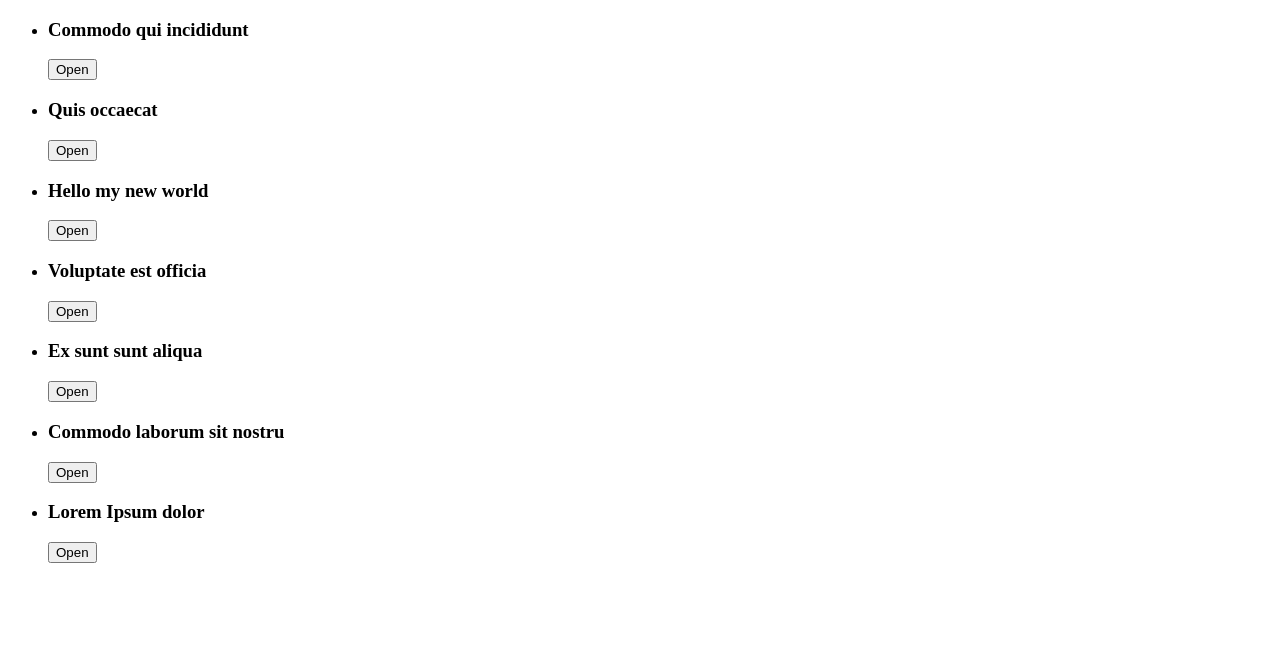
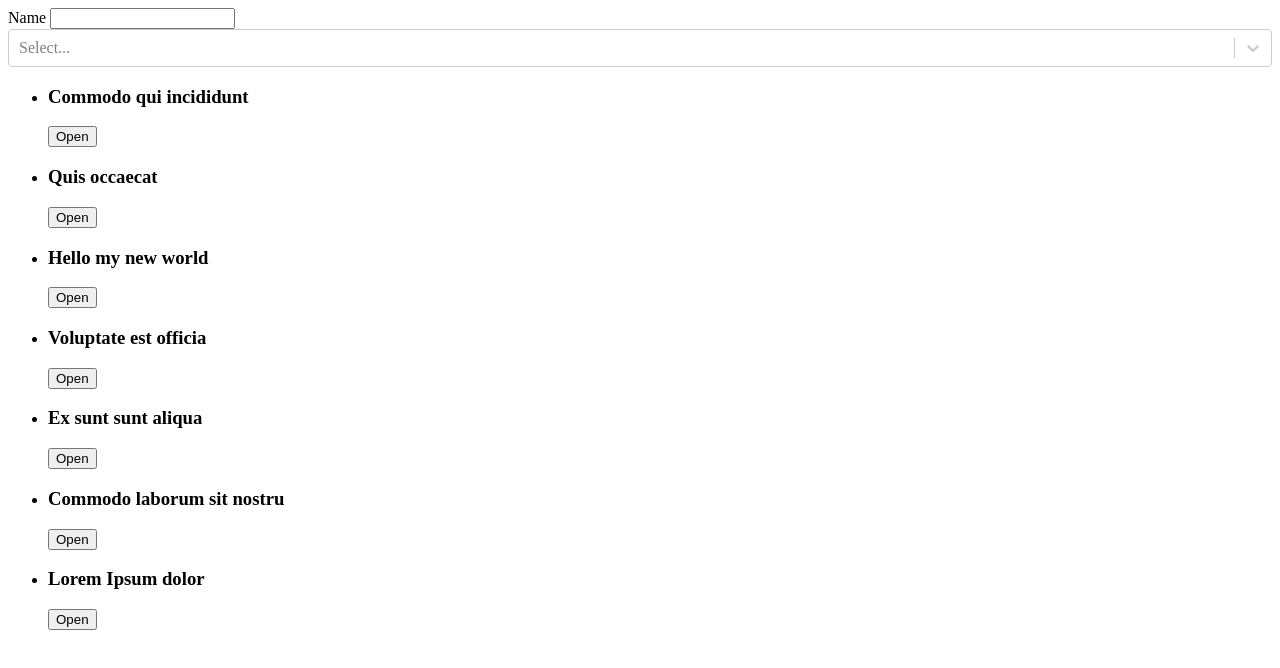
Before and after one commit to neustupov/BasicReact, a React (Create React App) app in the folder app/: page / in a window 1280 px wide. Shown: the top 668 px of the page. Built offline with nearby package versions, Linux system fonts and the light colour scheme.

Commit message:
added UserForm component, react-select and react-transition-group libraries

```diff
--- a/app/package.json
+++ b/app/package.json
@@ -6,7 +6,9 @@
     "prop-types": "^15.6.2",
     "react": "^16.6.0",
     "react-dom": "^16.6.0",
-    "react-scripts": "2.1.1"
+    "react-scripts": "2.1.1",
+    "react-select": "^2.1.1",
+    "react-transition-group": "^2.5.0"
   },
   "scripts": {
     "start": "react-scripts start",
--- a/app/src/components/App.js
+++ b/app/src/components/App.js
@@ -1,19 +1,36 @@
 import React, {Component} from 'react';
 import PropTypes from 'prop-types';
 import ArticleList from './ArticleList';
+import UserForm from './UserForm';
+import Select from 'react-select';
 
 class App extends Component {
     static propTypes = {
         articles: PropTypes.array
     };
 
+    state = {
+        selection: null
+    };
+
     render() {
+        const options = this.props.articles.map(article => ({
+            label: article.title,
+            value: article.id
+        }));
+
         return (
             <div>
+                <UserForm/>
+                <Select options={options} value={this.state.selection} onChange={this.changeSelection}/>
                 <ArticleList articles={this.props.articles}/>
             </div>
         )
     }
+
+    changeSelection = selection => this.setState({
+        selection
+    })
 }
 
 export default App
--- a/app/src/components/Article.js
+++ b/app/src/components/Article.js
@@ -1,6 +1,7 @@
 import React, {Component} from 'react';
 import CommentList from './CommentList';
 import PropTypes from 'prop-types';
+import CSSTransitionGroup from 'react-transition-group/CSSTransition'
 
 class Article extends Component {
 
@@ -23,7 +24,13 @@ class Article extends Component {
                 <button onClick={toggleOpenItem}>
                     {isOpen ? 'Close' : 'Open'}
                 </button>
-                {this.getBody()}
+                <CSSTransitionGroup
+                    timeout={500}
+                    classNames="article"
+                    mountOnEnter={true}
+                >
+                    {this.getBody()}
+                </CSSTransitionGroup>
             </div>
         )
     }
--- /dev/null
+++ b/app/src/components/UserForm.js
@@ -0,0 +1,26 @@
+import React, {Component} from 'react';
+import PropTypes from 'prop-types';
+
+class UserForm extends Component {
+    static propTypes = {};
+
+    state = {
+        username: ''
+    };
+
+    render() {
+        return (
+            <div>
+                Name <input type='text' value={this.state.username} onChange={this.handleUserChange}/>
+            </div>
+        )
+    }
+
+    handleUserChange = (ev) => {
+        this.setState({
+            username: ev.target.value
+        })
+    }
+}
+
+export default UserForm
```
Also changed, not shown: 1 other file (tests, documents, lock files or other folders).
